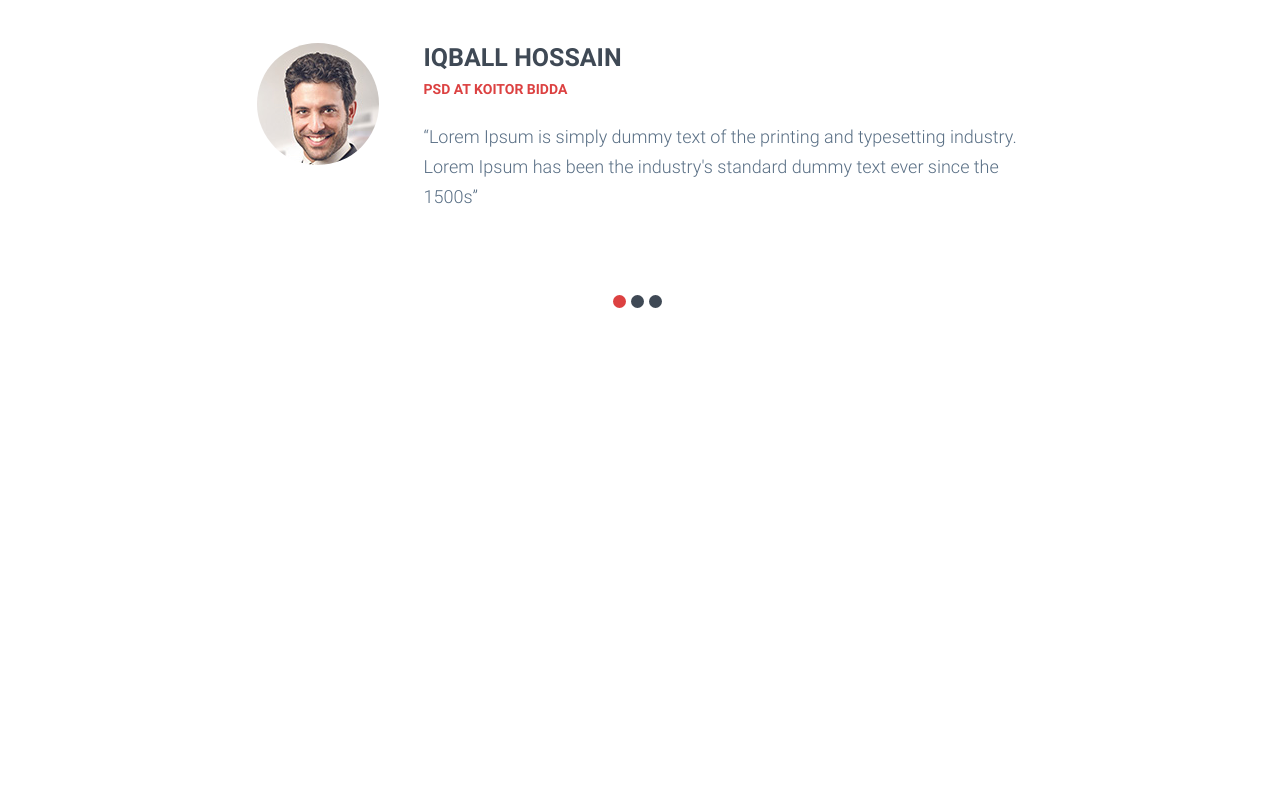
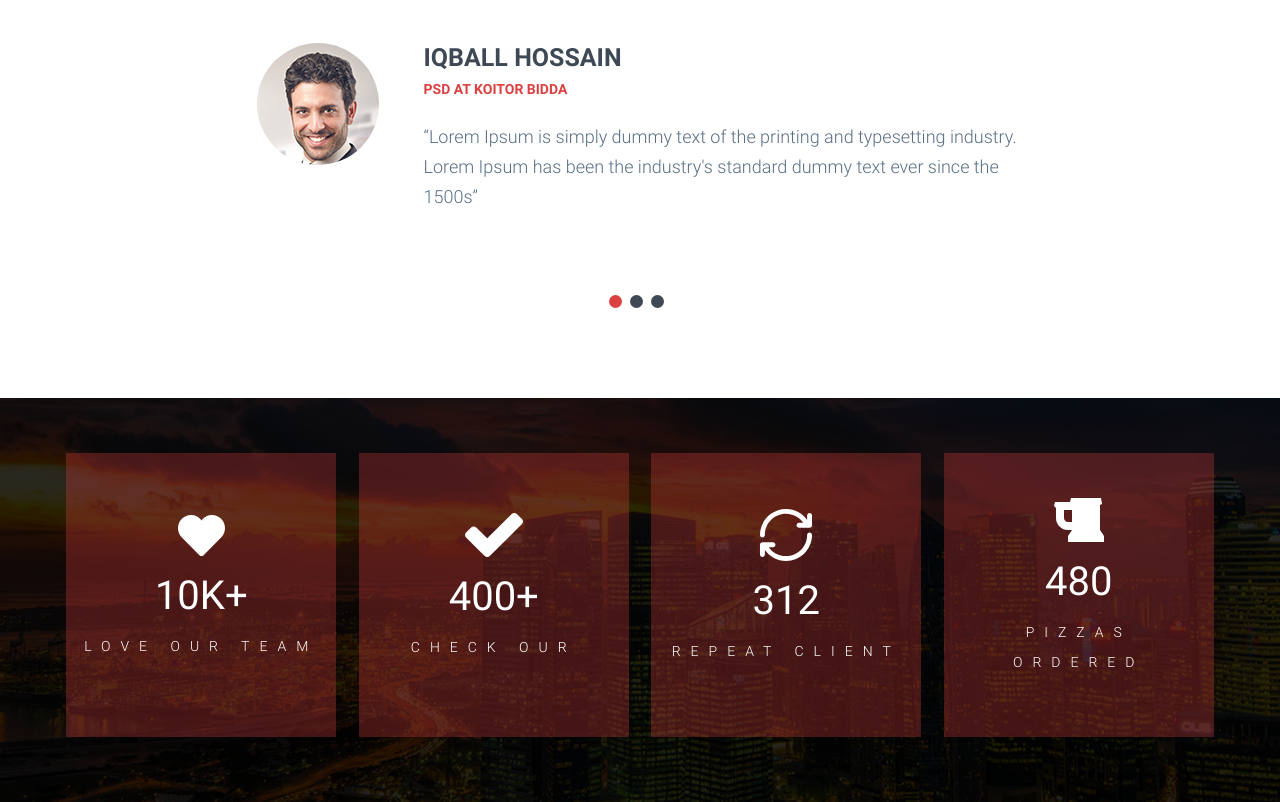
Before and after one commit to fl0riel/adventurer, a website: page index.html in a window 1280 px wide. Shown: the part 3880-4682 px from the top of the page. Before the commit the page ends 4188 px from the top, so only its background shows below. Drawn offline with nearby package versions, Linux system fonts and the light colour scheme; files that its build step writes are made by us from their sources; files whose address does not match are found by name.

Commit message:
Added features block

```diff
--- a/index.html
+++ b/index.html
@@ -325,6 +325,39 @@
             <label for="button-3" class="reviews-slider__indicator"></label>
           </div>
         </section>
+        <section class="page-main__section features">
+          <h2 class="visually-hidden">Features info</h2>
+          <ul class="features__list container">
+            <li class="features__item">
+              <svg class="features__icon" xmlns="http://www.w3.org/2000/svg" x="0" y="0" width="47" height="41" viewBox="0 0 47 41">
+                <path d="M33.781,-0.001 C30.250,-0.001 27.420,1.264 24.924,3.752 C24.923,3.754 24.921,3.755 24.920,3.756 C24.920,3.756 24.919,3.757 24.919,3.757 L23.500,5.538 L22.081,3.864 C22.080,3.863 22.078,3.861 22.077,3.859 C22.077,3.859 22.076,3.859 22.076,3.859 L22.076,3.859 C19.579,1.370 16.749,-0.001 13.219,-0.001 C9.688,-0.001 6.368,1.370 3.871,3.859 C1.375,6.348 0.000,9.657 0.000,13.177 C-0.000,16.696 1.373,20.004 3.867,22.492 L21.414,40.133 C21.966,40.687 22.717,40.999 23.500,40.999 C24.283,40.999 25.034,40.687 25.586,40.133 L43.131,22.493 C45.626,20.005 47.000,16.696 47.000,13.177 C47.000,9.658 45.625,6.348 43.128,3.859 C40.631,1.370 37.312,-0.001 33.781,-0.001 L33.781,-0.001 Z"/>
+              </svg>
+              <b class="features__number">10K+</b>
+              <span class="features__text">Love our team</span>
+            </li>
+            <li class="features__item">
+              <svg class="features__icon" xmlns="http://www.w3.org/2000/svg" x="0" y="0" width="58" height="44" viewBox="0 0 58 44">
+                <path d="M56.943,6.080 L51.855,1.044 C51.157,0.353 50.309,0.007 49.312,0.007 C48.314,0.007 47.466,0.353 46.768,1.044 L22.229,25.373 L11.232,14.449 C10.533,13.758 9.685,13.412 8.688,13.412 C7.690,13.412 6.842,13.758 6.145,14.449 L1.057,19.485 C0.359,20.177 0.010,21.016 0.010,22.003 C0.010,22.991 0.359,23.831 1.057,24.521 L14.598,37.927 L19.686,42.963 C20.384,43.654 21.232,44.000 22.229,44.000 C23.226,44.000 24.075,43.654 24.773,42.963 L29.860,37.927 L56.943,11.116 C57.641,10.425 57.990,9.586 57.990,8.598 C57.990,7.611 57.641,6.772 56.943,6.080 L56.943,6.080 Z"/>
+              </svg>
+              <b class="features__number">400+</b>
+              <span class="features__text">Check our</span>
+            </li>
+            <li class="features__item">
+              <svg class="features__icon" xmlns="http://www.w3.org/2000/svg" x="0" y="0" width="52" height="52" viewBox="0 0 52 52">
+                <path d="M49.562,18.687 L47.125,18.687 L45.782,18.687 L39.000,18.687 C37.654,18.687 36.562,17.596 36.562,16.249 C36.562,14.903 37.654,13.812 39.000,13.812 L43.198,13.812 C39.381,8.413 33.118,4.874 26.000,4.874 C14.333,4.874 4.875,14.333 4.875,25.999 C4.875,27.345 3.784,28.436 2.437,28.436 C1.091,28.436 -0.000,27.345 -0.000,25.999 L-0.000,25.999 C-0.000,11.639 11.640,-0.001 26.000,-0.001 C34.720,-0.001 42.416,4.304 47.125,10.896 L47.125,6.499 C47.125,5.154 48.216,4.062 49.562,4.062 C50.909,4.062 52.000,5.154 52.000,6.499 L52.000,16.249 C52.000,17.596 50.909,18.687 49.562,18.687 ZM2.437,33.312 L13.000,33.312 C14.346,33.312 15.437,34.403 15.437,35.750 C15.437,37.095 14.346,38.187 13.000,38.187 L8.769,38.187 C12.589,43.592 18.876,47.124 26.000,47.124 C37.667,47.124 47.125,37.666 47.125,25.999 C47.125,24.653 48.216,23.562 49.562,23.562 C50.909,23.562 52.000,24.653 52.000,25.999 L52.000,25.999 C52.000,40.358 40.359,51.999 26.000,51.999 C17.269,51.999 9.578,47.675 4.875,41.067 L4.875,45.499 C4.875,46.846 3.784,47.937 2.437,47.937 C1.091,47.937 -0.000,46.846 -0.000,45.499 L-0.000,35.750 C-0.000,34.403 1.091,33.312 2.437,33.312 Z"/>
+              </svg>
+              <b class="features__number">312</b>
+              <span class="features__text">Repeat client</span>
+            </li>
+            <li class="features__item">
+              <svg class="features__icon" xmlns="http://www.w3.org/2000/svg" x="0" y="0" width="50" height="44" viewBox="0 0 50 44">
+                <path d="M14.005,23.998 C12.900,23.998 11.958,23.607 11.177,22.826 C10.395,22.044 10.005,21.102 10.005,19.997 L10.005,11.997 L18.005,11.997 L18.005,23.998 L14.005,23.998 ZM46.006,31.998 L46.006,6.996 L48.006,5.996 L47.006,-0.005 L17.005,-0.005 L16.005,3.996 L1.004,3.996 L0.004,7.996 L2.004,9.997 L2.004,19.997 C2.004,23.310 3.176,26.138 5.520,28.482 C7.864,30.826 10.692,31.998 14.005,31.998 L18.005,31.998 L14.005,37.999 L14.005,44.000 L50.006,44.000 L50.006,37.999 L46.006,31.998 Z"/>
+              </svg>
+              <b class="features__number">480</b>
+              <span class="features__text">Pizzas ordered</span>
+            </li>
+          </ul>
+        </section>
       </main>
       <footer class="page-footer">
       </footer>
--- /dev/null
+++ b/sass/blocks/features.scss
@@ -0,0 +1,44 @@
+@import "../variables.scss";
+
+.features {
+  padding: 55px 0 65px;
+  background: url("../img/features-bg.jpg") 50% 65% no-repeat $promo-bg;
+  box-shadow: inset 0 0 0 780px rgba(0, 0, 0, 0.84);
+
+  &__list {
+    display: flex;
+    flex-wrap: wrap;
+    justify-content: space-around;
+    padding: 0;
+    list-style: none;
+    color: $main-second-color;
+  }
+
+  &__item {
+    display: flex;
+    flex-direction: column;
+    justify-content: center;
+    align-items: center;
+    width: 25%;
+    max-width: 270px;
+    padding: 45px 10px 60px;
+    background-color: transparentize($main-active-color, 0.7);
+    text-align: center;
+  }
+
+  &__icon {
+    margin-bottom: 25px;
+    fill: $main-second-color;
+  }
+
+  &__number {
+    margin-bottom: 20px;
+    font-size: 40px;
+  }
+
+  &__text {
+    font-size: 14px;
+    text-transform: uppercase;
+    letter-spacing: 10px;
+  }
+}
--- a/sass/blocks/reviews-slider.scss
+++ b/sass/blocks/reviews-slider.scss
@@ -1,7 +1,7 @@
 @import "../variables.scss";
 
 .reviews-slider {
-  overflow: hidden;
+  margin-bottom: 90px;
 
   &__item {
     display: flex;
@@ -74,7 +74,7 @@
     display: flex;
     width: 13px;
     height: 13px;
-    margin-right: 5px;
+    margin-right: 8px;
     background-color: $main-title-color;
     border-radius: 50%;
     cursor: pointer;
--- a/sass/style.scss
+++ b/sass/style.scss
@@ -14,3 +14,4 @@
 @import "blocks/join";
 @import "blocks/offers";
 @import "blocks/reviews-slider";
+@import "blocks/features";
```
Also changed, not shown: img/features-bg.jpg (added), 2 other files.
